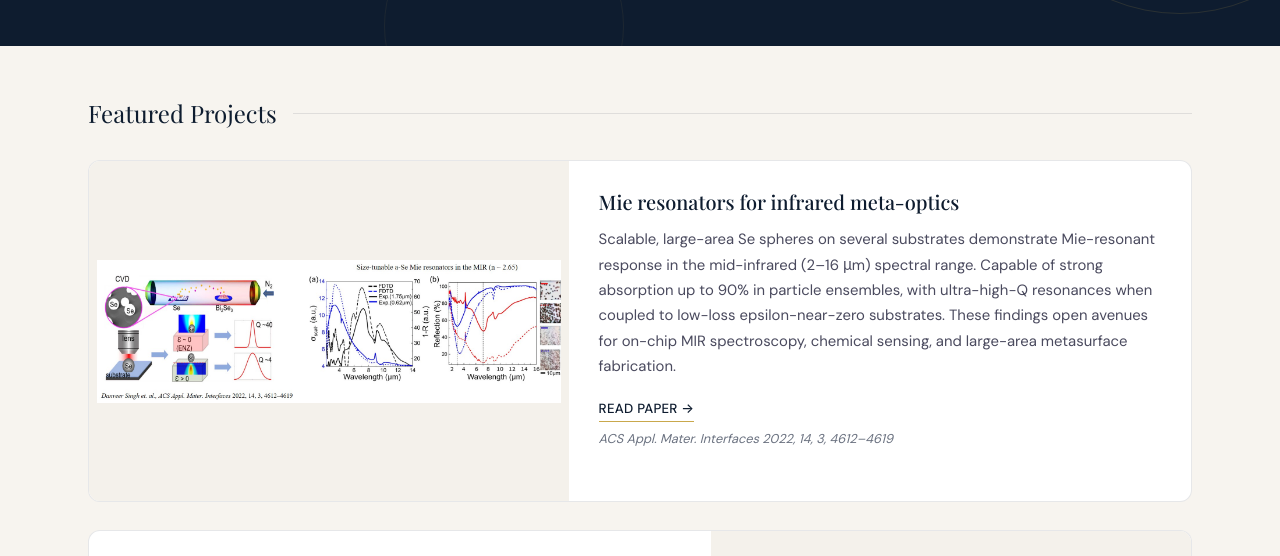
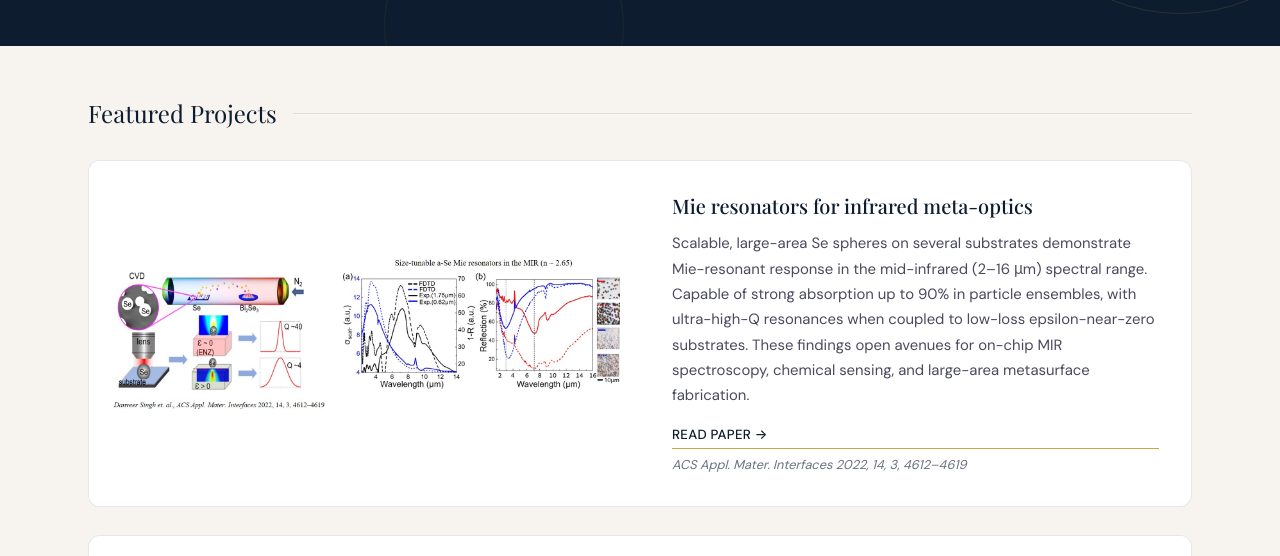
Before and after one commit to OptoMetaResearchLab/OptoMetaResearchLab, a plain HTML site: page research.html in a window 1280 px wide. Shown: the part 334-890 px from the top of the page. Drawn offline with nearby package versions, Linux system fonts and the light colour scheme.

Commit message:
Styles.css

```diff
--- a/styles.css
+++ b/styles.css
@@ -474,35 +474,38 @@ main {
   overflow: hidden;
   margin-bottom: 1.75rem;
   display: grid;
-  grid-template-columns: 480px 1fr;
+  grid-template-columns: 1fr 1fr;
   transition: box-shadow 0.3s;
+  align-items: stretch;
 }
 
 .research-item:hover { box-shadow: var(--shadow-md); }
 
-.research-item.reverse { grid-template-columns: 1fr 480px; }
+.research-item.reverse { grid-template-columns: 1fr 1fr; }
 
 .research-item .ri-image {
-  background: #f4f1eb;
+  background: #ffffff;
   position: relative;
   overflow: hidden;
   display: flex;
   align-items: center;
   justify-content: center;
-  padding: 0.5rem;
-  min-height: 340px;
+  padding: 1.25rem;
 }
 
 .research-item .ri-image img {
   max-width: 100%;
   max-height: 100%;
-  width: auto;
+  width: 100%;
   height: auto;
   object-fit: contain;
 }
 
 .research-item .ri-content {
-  padding: 1.75rem 1.85rem;
+  padding: 2rem 2rem;
+  display: flex;
+  flex-direction: column;
+  justify-content: center;
 }
 
 .research-item h3 {
```
